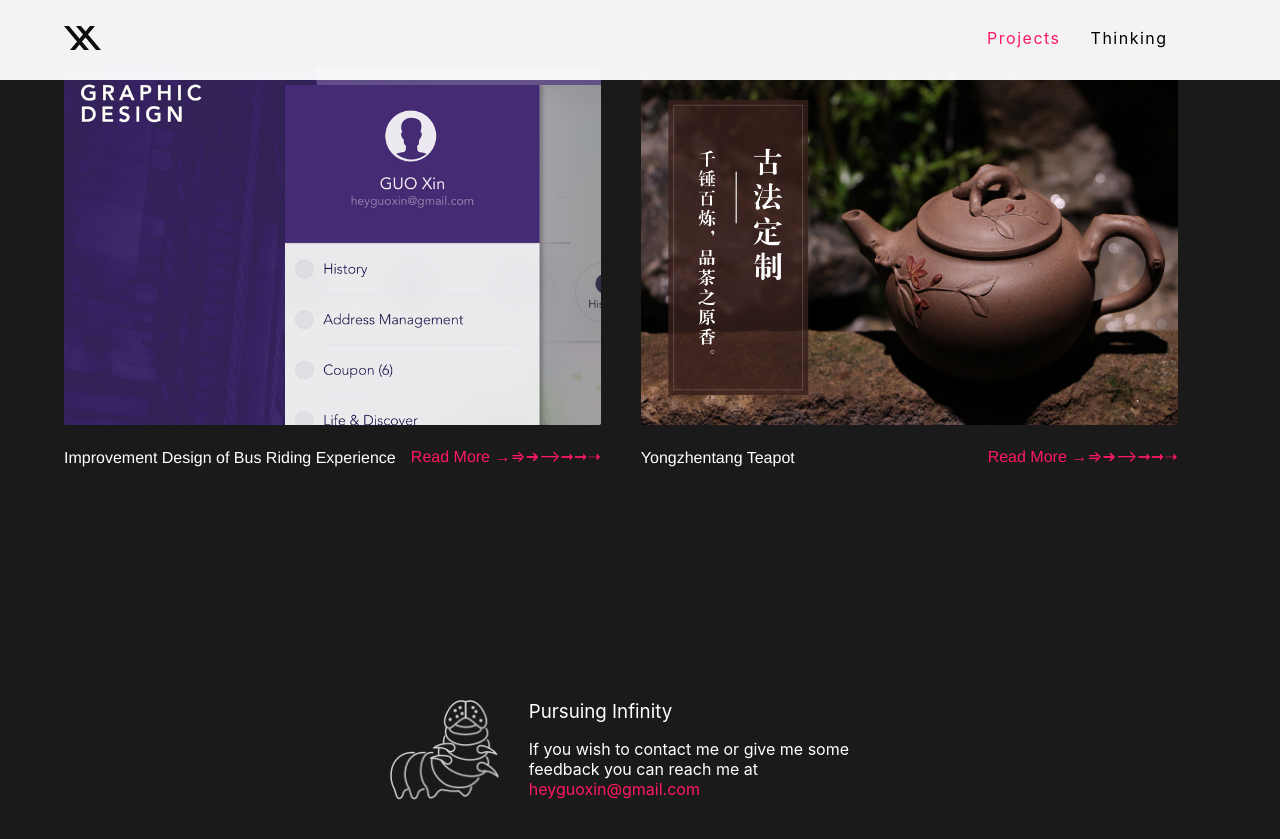
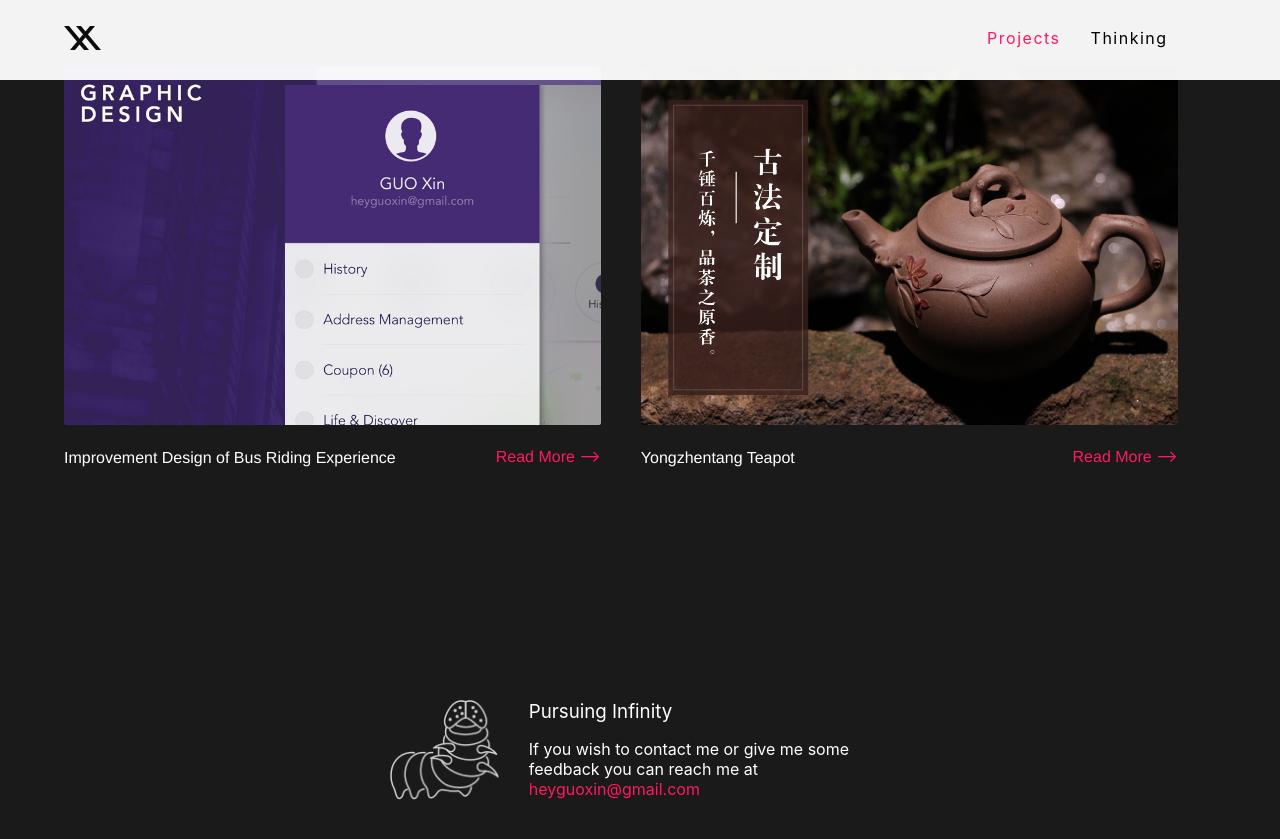
Before and after one commit to guoxindesign/guoxindesign.github.io, a Jekyll site: the page built from index.md, in a window 1280 px wide and 900 px high, scrolled down 762 px. Shown: the top 839 px of the window. Built offline with Jekyll 4.4.1, drawn with Linux system fonts in a browser that asks for light colours.

Commit message:
Update home.html

```diff
--- a/_layouts/home.html
+++ b/_layouts/home.html
@@ -20,7 +20,7 @@ layout: default
           <a class="post-link-title" href="{{ post.url | relative_url }}">
             {{ post.title | escape }}
           </a>
-          <a class="post-link-readmore" href="{{ post.url | relative_url }}">Read More  →⇒➔⟶➞➞➝</a>
+          <a class="post-link-readmore" href="{{ post.url | relative_url }}">Read More ⟶</a>
         </div>
       </div>
       {%- endfor -%}
```
